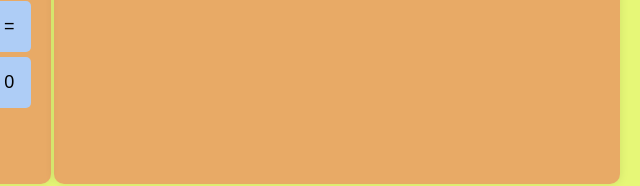
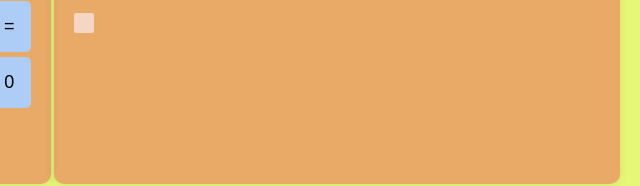
Before and after one commit to Akuttyprince/calculator, a plain HTML site: page index.html in a window 1280 px wide. Shown: the part 328-514 px from the top of the page, 418-1058 px from the left. Drawn offline with Linux system fonts and the light colour scheme.

Commit message:
color modification

```diff
--- a/index.html
+++ b/index.html
@@ -31,6 +31,7 @@
             margin-bottom: 10px;
             text-align: right;
             padding: 5px;
+
         }
         .buttons {
             display: grid;
@@ -55,8 +56,12 @@
         }
         #creditList {
             list-style-type: none;
-            padding: 0;
+            padding: 10px;
             text-align: left;
+            background-color: rgba(248, 232, 232, 0.721);
+            color: rgb(0, 0, 0);
+            width: max-content;
+            border-radius: 10%;
         }
     </style>
 </head>
@@ -96,6 +101,7 @@
             <button onclick="addCredit()">Add Credit</button>
             <ul id="creditList"></ul>
         </div>
+
     </div>
 
     <script>
@@ -142,8 +148,10 @@
             creditList.innerHTML = '';
             credits.forEach(credit => {
                 let li = document.createElement('li');
+                let button = document.createElement('button');
                 li.textContent = `${credit.name}: ₹${credit.amount}`;
-                creditList.appendChild(li);
+                button.textContent = `Delete`;
+                creditList.appendChild(li,button);
             });
         }
 
```
